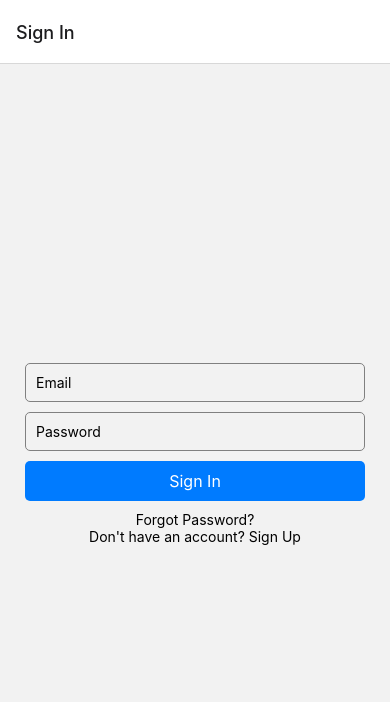
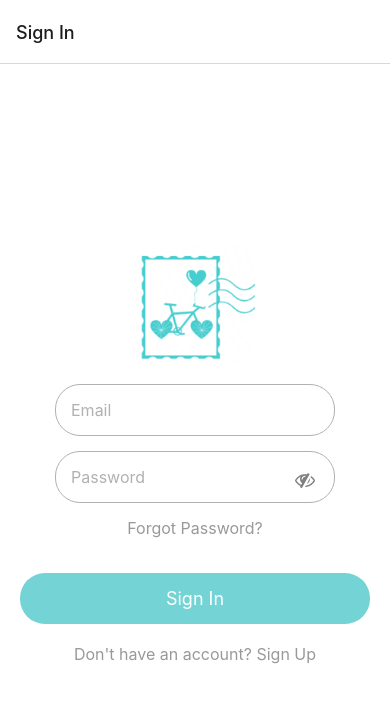
Before and after one commit to nikkibrooks2389/eventerra-frontend, a React Native app: screen / in a window 390 px wide. Shown: the top 702 px of the page. Built offline with nearby package versions, Linux system fonts and the light colour scheme.

Commit message:
add styling to signin and signUp screens

```diff
--- a/components/CustomButton.js
+++ b/components/CustomButton.js
@@ -12,17 +12,18 @@ const CustomButton = ({ onPress, title, style, textStyle }) => {
 const styles = StyleSheet.create({
     button: {
         // Default button styling
-        backgroundColor: '#007bff',
-        padding: 10,
-        borderRadius: 5,
+        backgroundColor: '#74D3D4',
+        padding: 15,
+        borderRadius: 25,
         width: '100%',
         alignItems: 'center',
         marginBottom: 10,
+
     },
     text: {
         // Default text styling
         color: 'white',
-        fontSize: 16,
+        fontSize: 18,
     },
 });
 
--- a/components/CustomInput.js
+++ b/components/CustomInput.js
@@ -1,28 +1,48 @@
-import React from 'react';
-import { TextInput, StyleSheet } from 'react-native';
+import React, { useState } from 'react';
+import { View, TextInput, TouchableOpacity, StyleSheet } from 'react-native';
+import Icon from 'react-native-vector-icons/FontAwesome';
+import { GlobalStyles } from '../styles/GlobalStyles';
 
-const CustomInput = ({ value, setValue, placeholder, secureTextEntry, style }) => {
+const CustomInput = ({ value, setValue, placeholder, secureTextEntry, textContentType, style }) => {
+    const [isSecure, setIsSecure] = useState(true);
+
     return (
-        <TextInput
-            style={[styles.input, style]} // Merge default style with custom style
-            onChangeText={setValue}
-            value={value}
-            placeholder={placeholder}
-            secureTextEntry={secureTextEntry}
-        />
+        <View style={[styles.inputContainer, style]}>
+            <TextInput
+                style={[GlobalStyles.input, styles.input]}
+                onChangeText={setValue}
+                value={value}
+                placeholder={placeholder}
+                secureTextEntry={isSecure}
+                textContentType={textContentType}
+            />
+            {secureTextEntry &&
+                <TouchableOpacity
+                    style={styles.icon}
+                    onPress={() => setIsSecure(!isSecure)}>
+                    <Icon name={isSecure ? 'eye-slash' : 'eye'} size={20} color="grey" />
+                </TouchableOpacity>
+            }
+        </View>
     );
 };
 
 const styles = StyleSheet.create({
-    input: {
-        // Default styling
-        borderWidth: 1,
-        borderColor: 'gray',
+    inputContainer: {
+        flexDirection: 'row',
+        alignItems: 'center',
+
+    },
+    icon: {
+        position: 'absolute',
+        right: 10,
+        bottom: 5,
+        height: '100%',
+        justifyContent: 'center',
         padding: 10,
-        borderRadius: 5,
-        width: '100%',
-        marginBottom: 10,
     },
+
 });
 
+
 export default CustomInput;
--- a/package.json
+++ b/package.json
@@ -9,6 +9,9 @@
     "web": "expo start --web"
   },
   "dependencies": {
+    "@fortawesome/fontawesome-svg-core": "^6.5.1",
+    "@fortawesome/free-solid-svg-icons": "^6.5.1",
+    "@fortawesome/react-native-fontawesome": "^0.3.0",
     "@react-navigation/native": "^6.1.9",
     "@react-navigation/native-stack": "^6.9.17",
     "axios": "^1.6.2",
@@ -17,7 +20,8 @@
     "react": "18.2.0",
     "react-native": "0.72.6",
     "react-native-safe-area-context": "^4.8.1",
-    "react-native-screens": "^3.29.0"
+    "react-native-screens": "^3.29.0",
+    "react-native-toast-message": "^2.2.0"
   },
   "devDependencies": {
     "@babel/core": "^7.20.0"
--- a/screens/SignInScreen.js
+++ b/screens/SignInScreen.js
@@ -1,31 +1,52 @@
 import React, { useState } from 'react';
-import { View, Text, StyleSheet } from 'react-native';
+import { View, Text, StyleSheet, Image, TouchableWithoutFeedback, Keyboard } from 'react-native';
 import CustomInput from '../components/CustomInput';
 import CustomButton from '../components/CustomButton';
+import LogoImage from '../assets/eventerra-logo.png';
+import { GlobalStyles } from '../styles/GlobalStyles';
 
 const SignInScreen = ({ navigation }) => {
     const [email, setEmail] = useState('');
     const [password, setPassword] = useState('');
 
     return (
-        <View style={styles.container}>
-            <CustomInput placeholder="Email" value={email} setValue={setEmail} />
-            <CustomInput placeholder="Password" value={password} setValue={setPassword} secureTextEntry />
-            <CustomButton title="Sign In" onPress={() => {/* Handle sign in */ }} />
-            <Text onPress={() => navigation.navigate('ForgotPassword')}>Forgot Password?</Text>
-            <Text onPress={() => navigation.navigate('SignUp')}>Don't have an account? Sign Up</Text>
-        </View>
+        <TouchableWithoutFeedback onPress={Keyboard.dismiss} accessible={false}>
+            <View style={[GlobalStyles.container, styles.container]}>
+                <Image source={LogoImage} style={styles.logo} />
+                <CustomInput style={GlobalStyles.secondaryText} placeholder="Email" value={email} setValue={setEmail} />
+                <CustomInput placeholder="Password" value={password} setValue={setPassword} secureTextEntry />
+                <Text style={[GlobalStyles.primaryText, styles.text1]} onPress={() => navigation.navigate('ForgotPassword')}>Forgot Password?</Text>
+                <CustomButton title="Sign In" onPress={() => {/* Handle sign in */ }} />
+                <Text style={[GlobalStyles.primaryText, styles.text2]} onPress={() => navigation.navigate('SignUp')}>Don't have an account? Sign Up</Text>
+            </View>
+        </TouchableWithoutFeedback>
     );
 };
 
 const styles = StyleSheet.create({
     container: {
-        height: '100%',
-        display: 'flex',
+
         alignItems: 'center',
         justifyContent: 'center',
-        padding: 25,
+
     },
+
+    logo: {
+        width: 120,  // Set your desired width
+        height: 120, // Set your desired height
+        marginBottom: 20, // Optional: adds some space below the image
+    },
+
+    text1: { // Align text to the right
+        paddingBottom: 35,       // Add padding
+        // You might also want to adjust the width or other styles as needed
+    },
+    text2: { // Align text to the right
+        paddingTop: 10,       // Add padding
+        // You might also want to adjust the width or other styles as needed
+    },
+
+
 });
 
 export default SignInScreen;
--- a/screens/SignUpScreen.js
+++ b/screens/SignUpScreen.js
@@ -3,7 +3,7 @@ import { View, Text, StyleSheet, ScrollView, Alert, TouchableWithoutFeedback, Ke
 import CustomInput from '../components/CustomInput';
 import CustomButton from '../components/CustomButton';
 import { registerUser, checkEmailAvailability } from '../api/authServices';
-
+import { GlobalStyles } from '../styles/GlobalStyles';
 const SignUpScreen = ({ navigation }) => {
     const [fullName, setFullName] = useState('');
     const [email, setEmail] = useState('');
@@ -16,6 +16,8 @@ const SignUpScreen = ({ navigation }) => {
     const [loading, setLoading] = useState(false);
     const [passwordStrength, setPasswordStrength] = useState('');
     const [formError, setFormError] = useState('');
+    const [passwordVisible, setPasswordVisible] = useState(false);
+
 
 
     const handleSignUp = async () => {
@@ -44,7 +46,7 @@ const SignUpScreen = ({ navigation }) => {
             }
 
 
-            console.log(password, confirmPassword)
+
             if (password !== confirmPassword) {
                 setPasswordsNotMatching(true);
                 setLoading(false);
@@ -54,15 +56,24 @@ const SignUpScreen = ({ navigation }) => {
             // Clear email and form errors, and proceed with registration
             setEmailError('');
             setFormError('');
-            console.log("HERE2")
+
 
             let res = await registerUser({ fullName, email, password });
 
-            setLoading(false);
-            Alert.alert('Success', 'User registered successfully');
+            // Inside your handleSignUp function, after successful registration
+            Alert.alert('Success', 'Registration Successful! You can now log in to your account.', [
+                {
+                    text: 'OK',
+                    onPress: () => {
+                        setLoading(false);
+                        navigation.navigate('SignIn');
+                    },
+                },
+            ]);
+            navigation.navigate('SignIn');
             // Navigate to login or home screen
         } catch (error) {
-            console.log(error.response)
+
             if (error.response && error.response.status === 400) {
                 const validationErrors = error.response.data.errors;
                 let fieldErrors = {};
@@ -86,7 +97,6 @@ const SignUpScreen = ({ navigation }) => {
 
 
             } else {
-                console.log("ERRROR", error);
                 Alert.alert('Error', 'Failed to register user');
             }
             setLoading(false);
@@ -114,7 +124,6 @@ const SignUpScreen = ({ navigation }) => {
         checkPasswordStrength(password);
     }, [password]);
 
-
     const getPasswordStrengthColor = () => {
         switch (passwordStrength) {
             case 'Weak':
@@ -127,36 +136,62 @@ const SignUpScreen = ({ navigation }) => {
                 return 'black'; // Default color when no text in password
         }
     };
+    const handleConfirmPasswordChange = (confirmPasswordValue) => {
+        setConfirmPassword(confirmPasswordValue);
 
+        // Check if the passwords match and clear the error if they do
+        if (password === confirmPasswordValue) {
+            setPasswordsNotMatching(false);
+        } else {
+            setPasswordsNotMatching(true);
+        }
+    };
+
+    const handlePasswordChange = (passwordValue) => {
+        console.log("PASSWORD VAlue", passwordValue)
+        console.log("PASSWORD", password)
+        setPassword(passwordValue);
+        setPasswordError(''); // Clear password error when user starts typing
+
+    };
+    console.log(password)
     return (
-        <KeyboardAvoidingView behavior={Platform.OS === 'ios' ? 'padding' : 'height'} style={styles.container}>
+        <KeyboardAvoidingView behavior={Platform.OS === 'ios' ? 'padding' : 'height'} style={GlobalStyles.container}>
             <TouchableWithoutFeedback onPress={Keyboard.dismiss} accessible={false}>
                 <ScrollView contentContainerStyle={styles.scrollView}>
                     <View style={styles.formGroup}>
-                        <Text style={styles.label}>Full Name {userNameError ? <Text style={styles.errorText}> {userNameError}</Text> : null} </Text>
+                        <Text style={[GlobalStyles.primaryText, styles.label]}>Full Name {userNameError ? <Text style={styles.errorText}> {userNameError}</Text> : null} </Text>
                         <CustomInput placeholder="Full Name" value={fullName} setValue={setFullName} />
                     </View>
                     <View style={styles.formGroup}>
-                        <Text style={styles.label}>Email   {emailError ? <Text style={styles.errorText}>{emailError}</Text> : null}</Text>
+                        <Text style={[GlobalStyles.primaryText, styles.label]}>Email   {emailError ? <Text style={styles.errorText}>{emailError}</Text> : null}</Text>
                         <CustomInput placeholder="Email" value={email} setValue={setEmail} keyboardType="email-address" />
                     </View>
 
                     <View style={styles.formGroup}>
-                        <Text style={styles.label}>Password     {passwordError ? <Text style={styles.errorText}>{passwordError}</Text> : null || password.length > 0 ? (
+                        <Text style={[GlobalStyles.primaryText, styles.label]}>Password     {passwordError ? <Text style={styles.errorText}>{passwordError}</Text> : null || password.length > 0 ? (
                             <Text style={[styles.passwordStrengthText, { color: getPasswordStrengthColor() }]}>
                                 Password Strength: {passwordStrength}
                             </Text>
                         ) : null}</Text>
-                        <CustomInput placeholder="Password" value={password} setValue={setPassword} secureTextEntry />
+                        <CustomInput
+                            textContentType="oneTimeCode"
+                            placeholder="Password"
+                            value={password}
+                            setValue={handlePasswordChange}
+                            secureTextEntry={true}
+                        />
                     </View>
 
                     <View style={styles.formGroup}>
-                        <Text style={styles.label}>Confirm Password  {passwordsNotMatching ? <Text style={styles.errorText}>Passwords need to match</Text> : null}</Text>
+                        <Text style={[GlobalStyles.primaryText, styles.label]}>Confirm Password  {passwordsNotMatching ? <Text style={styles.errorText}>Passwords need to match</Text> : null}</Text>
                         <CustomInput
                             placeholder="Confirm Password"
                             value={confirmPassword}
-                            setValue={setConfirmPassword}
-                            secureTextEntry
+                            setValue={handleConfirmPasswordChange}
+                            secureTextEntry={true}
+                            textContentType="oneTimeCode"
+
                         />
                     </View>
                     {formError ? <Text style={styles.formError}>{formError}</Text> : null}
@@ -172,22 +207,18 @@ const SignUpScreen = ({ navigation }) => {
 };
 
 const styles = StyleSheet.create({
-    container: {
-        flex: 1,
-        backgroundColor: 'white',
-    },
+
     scrollView: {
         flexGrow: 1,
-        padding: 20,
         justifyContent: 'center',
     },
     formGroup: {
         marginBottom: 20,
     },
     label: {
-        fontSize: 16,
         fontWeight: 'bold',
         marginBottom: 5,
+
     },
     errorText: {
         color: 'red',
--- /dev/null
+++ b/styles/GlobalStyles.js
@@ -0,0 +1,44 @@
+import { StyleSheet } from 'react-native';
+
+export const GlobalStyles = StyleSheet.create({
+    container: {
+        flex: 1,
+        padding: 20,
+        backgroundColor: 'white',
+    },
+    primaryText: {
+        fontSize: 16,
+        color: '#999999',
+    },
+    secondaryText: {
+        fontSize: 16,
+        color: '#B1B1B1',
+    },
+    primaryButton: {
+        backgroundColor: '#007bff',
+        padding: 10,
+        borderRadius: 5,
+        alignItems: 'center',
+        color: '#ffffff',
+        fontSize: 16,
+    },
+
+    input: {
+        borderWidth: 1,
+        borderColor: '#B1B1B1',
+        padding: 15,
+        borderRadius: 25,
+        marginBottom: 15,
+        width: '100%',
+        fontSize: 16,
+        color: '#B1B1B1',
+        overflow: 'hidden',
+    },
+    link: {
+        color: '#007bff',
+        marginTop: 10,
+    },
+
+
+    // ... any other global styles you find useful
+});
```
Also changed, not shown: assets/eventerra-logo.png (added), 1 other file (tests, documents, lock files or other folders).
